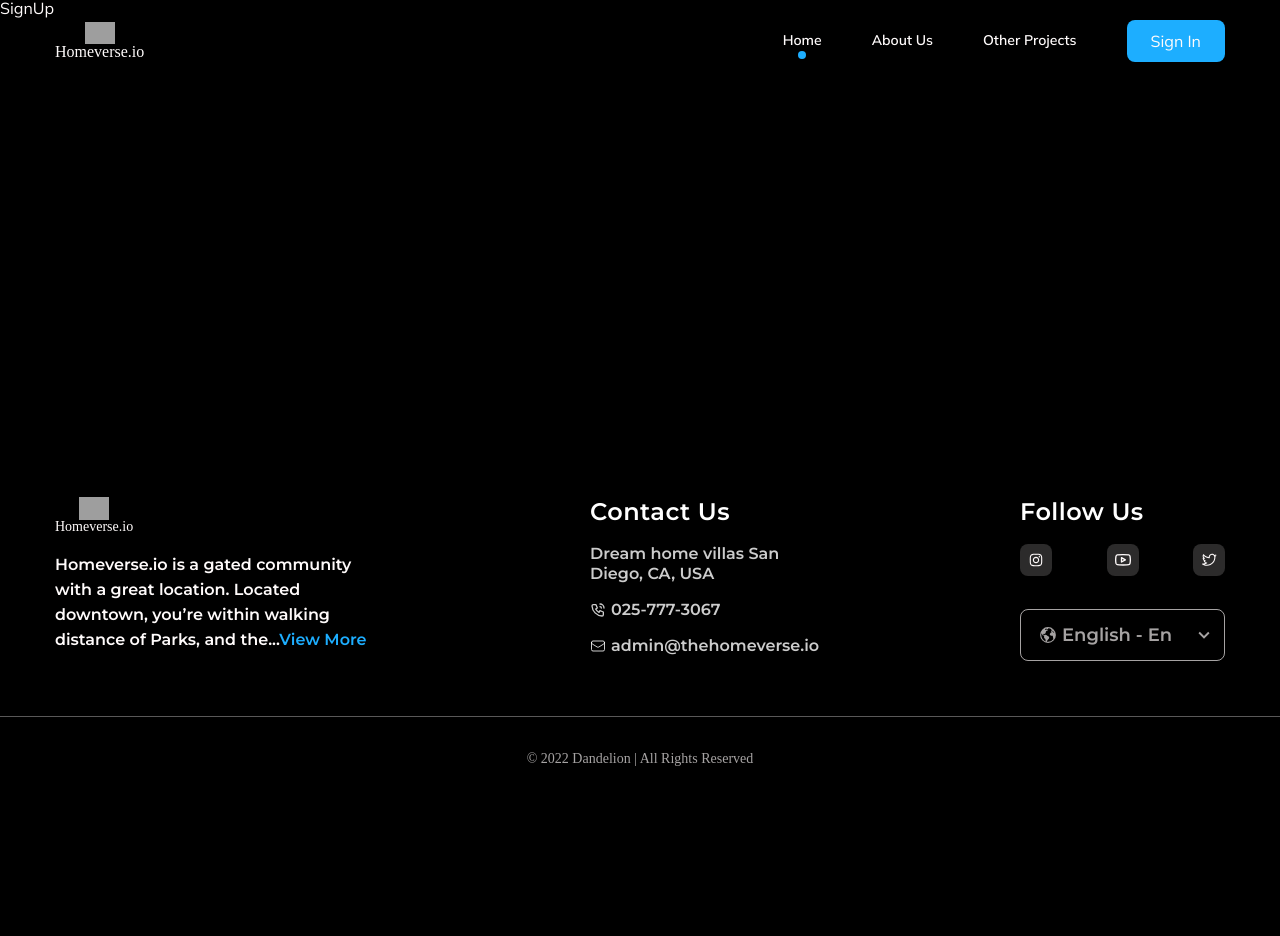
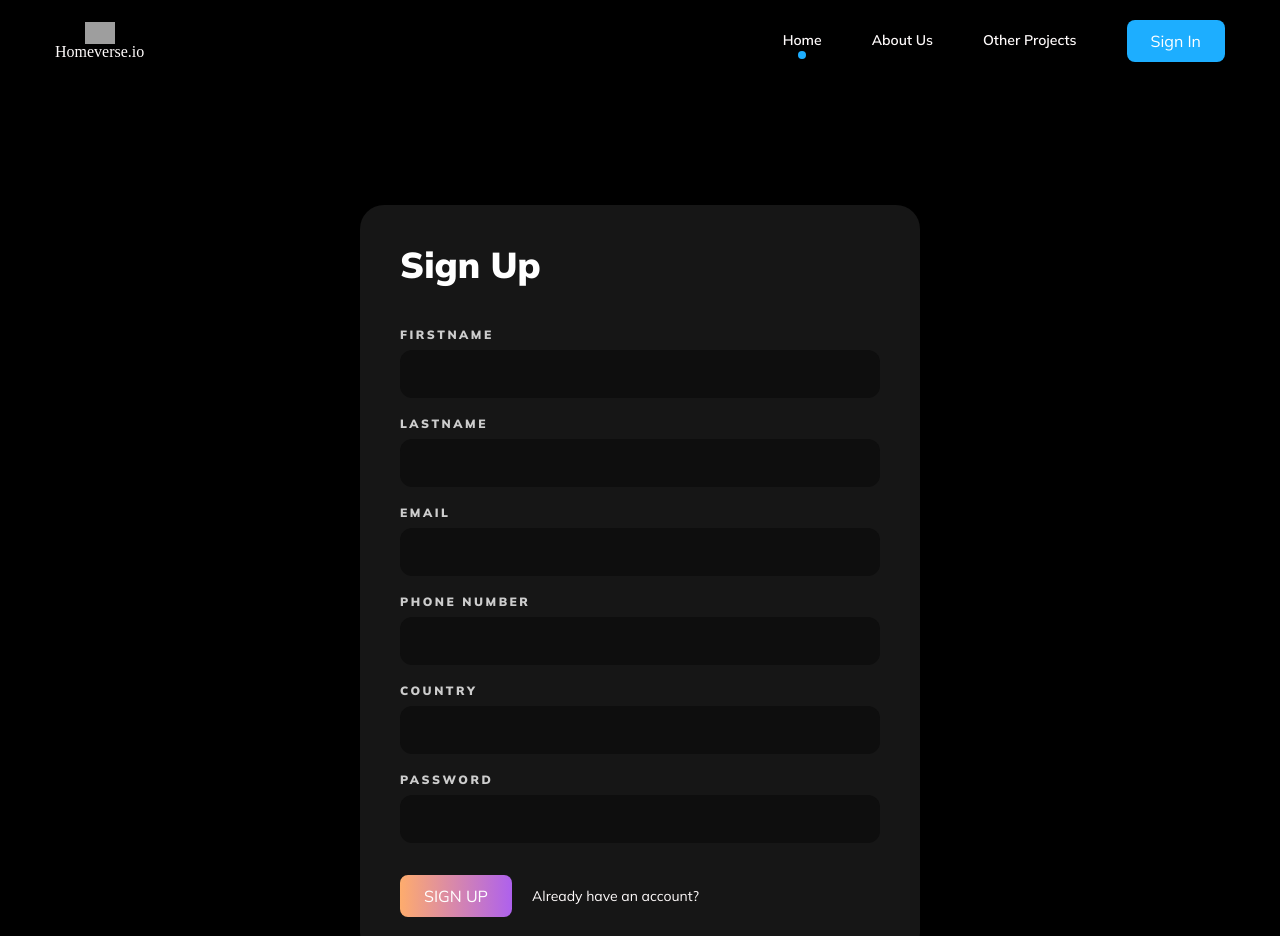
Before and after one commit to Reddripill/Estet-app, a React (Create React App) app: page /auth/signup in a window 1280 px wide. Shown: the top 936 px of the page. Before the commit the page ends 800 px from the top, so only its background shows below. Built offline with nearby package versions, Linux system fonts and the light colour scheme; no server answers; grey boxes are pictures that could not be loaded; a web font is replaced by a local one.

Commit message:
add full signup

```diff
--- a/src/App.tsx
+++ b/src/App.tsx
@@ -9,19 +9,12 @@ import { fetchProducts } from './features/houses/housesSlice';
 import SingleHousePage from './components/Pages/SingleHouse/SingleHousePage';
 import SignIn from './components/UI/SignActions/SignIn';
 import SignUp from './components/UI/SignActions/SignUp';
-// import { useGetHousesQuery } from './api/apiSlice';
-
-async function fluid() {
-	const response = await fetch('http://localhost:4444/auth/login');
-	const data = await response.json();
-	console.log(data);
-}
+import RequireAuth from './features/auth/RequireAuth';
+import AuthorizedUser from './features/auth/AuthorizedUser';
 
 function App() {
 	const dispatch = useAppDispatch();
 	dispatch(fetchProducts());
-	// const { data: house, isSuccess } = useGetHousesQuery();
-	fluid()
 	return (
 		<Routes>
 			<Route path='/' element={<Layout />}>
@@ -36,6 +29,9 @@ function App() {
 				/>
 				<Route path='auth/signin' element={<SignIn />} />
 				<Route path='auth/signup' element={<SignUp />} />
+				<Route element={<RequireAuth />}>
+					<Route path='welcome' element={<AuthorizedUser />} />
+				</Route>
 			</Route>
 			<Route path='*' element={<NotFoundPage />} />
 		</Routes>
--- a/src/app/api/apiSlice.ts
+++ b/src/app/api/apiSlice.ts
@@ -1,10 +1,11 @@
-import { createApi, fetchBaseQuery } from '@reduxjs/toolkit/query/react';
-import { HouseCard } from '../../utils/types';
+import { BaseQueryFn, createApi, fetchBaseQuery } from '@reduxjs/toolkit/query/react';
+import { Credentials, UserCredentialsWithId } from '../../utils/types';
 import { RootState } from '../store';
+import { setCredentials } from '../../features/auth/authSlice';
 
 
-const basedQuery = fetchBaseQuery({
-	baseUrl: 'localhost:4444/',
+const baseQuery = fetchBaseQuery({
+	baseUrl: 'http://localhost:4444/',
 	prepareHeaders(headers, api) {
 		const token = (api.getState() as RootState).auth.token;
 		if (token) {
@@ -14,17 +15,30 @@ const basedQuery = fetchBaseQuery({
 	}
 })
 
+const baseQueryWithReauth: BaseQueryFn = async (args, api, extraOptions) => {
+	let result = await baseQuery(args, api, extraOptions);
+	if (result?.error?.status === 403) {
+		const refresh = await baseQuery('/refresh', api, extraOptions);
+		if (refresh.data) {
+			const user = (api.getState() as RootState).auth.user;
+			api.dispatch(setCredentials({ ...refresh.data, user } as Credentials))
+			result = await baseQuery(args, api, extraOptions);
+		}
+	}
+	return result;
+}
+
 
 export const apiSlice = createApi({
 	reducerPath: 'api',
-	baseQuery: fetchBaseQuery({
-		baseUrl: 'localhost:4444/',
-	}),
+	baseQuery: baseQueryWithReauth,
 	endpoints: builder => ({
-		getHouses: builder.query<HouseCard[], void>({
-			query: () => 'database.json'
-		}),
+		getAllUsers: builder.query<UserCredentialsWithId[], void>({
+			query: () => '/allUsers',
+		})
 	}),
 })
 
-export const { useGetHousesQuery } = apiSlice;
+export const {
+	useGetAllUsersQuery,
+} = apiSlice
--- a/src/components/Pages/MainPage/Page.tsx
+++ b/src/components/Pages/MainPage/Page.tsx
@@ -15,7 +15,6 @@ function Page() {
 			<AboutUs id='aboutUs' />
 			<OtherProjects id='otherProjects' />
 			<Connect />
-			{/* <AutoRefs /> */}
 		</>
 	)
 }
--- a/src/components/UI/Header.tsx
+++ b/src/components/UI/Header.tsx
@@ -63,11 +63,11 @@ function Header() {
 					</Logo>
 					<Actions>
 						<NavLinks />
-						<Button isBlue={true}>
-							<Link to='http://localhost:3000/auth/signin'>
+						<Link to='http://localhost:3000/auth/signin'>
+							<Button isBlue={true}>
 								Sign In
-							</Link>
-						</Button>
+							</Button>
+						</Link>
 					</Actions>
 				</HeaderContainer>
 			</Wrapper>
--- a/src/components/UI/SignActions/SignIn.tsx
+++ b/src/components/UI/SignActions/SignIn.tsx
@@ -3,6 +3,7 @@ import { useInput } from '../../../utils/hooks/useInput'
 import styled from 'styled-components';
 import Input from '../Input';
 import Button from '../Button';
+import { Link } from 'react-router-dom';
 
 const SignInWrapper = styled.div`
 	height: 100%;
@@ -32,10 +33,10 @@ const Form = styled.form`
 	align-items: flex-start;
 	gap: 32px;
 `
-const SigninInputs = styled.div`
+const SignInInputs = styled.div`
 	width: 100%;
 `
-const SigninInput = styled.div`
+const SignInInput = styled.div`
 	display: flex;
 	flex-direction: column;
 	gap: 5px;
@@ -45,7 +46,7 @@ const SigninInput = styled.div`
 		margin-bottom: 0px;
 	}
 `
-const SigninInputLabel = styled.label`
+const SignInInputLabel = styled.label`
 	font-family: 'Mulish';
 	font-weight: 800;
 	font-size: 12px;
@@ -54,8 +55,16 @@ const SigninInputLabel = styled.label`
 	text-transform: uppercase;
 	color: #CDCDCD;
 `
-const SigninButton = styled(Button)`
+const SignInBottom = styled.div`
+	display: flex;
+	align-items: center;
+	gap: 20px;
+`
+const SignInButton = styled(Button)`
 	text-transform: uppercase;
+`
+const SignInLink = styled(Link)`
+	font-size: 14px;
 `
 
 const SignIn = () => {
@@ -66,17 +75,20 @@ const SignIn = () => {
 			<SignInBody>
 				<Title>Sign In</Title>
 				<Form>
-					<SigninInputs>
-						<SigninInput>
-							<SigninInputLabel htmlFor='signin-email'>email</SigninInputLabel>
+					<SignInInputs>
+						<SignInInput>
+							<SignInInputLabel htmlFor='signin-email'>email</SignInInputLabel>
 							<Input inputEntity={email} name='signin-email' />
-						</SigninInput>
-						<SigninInput>
-							<SigninInputLabel htmlFor='password-email'>password</SigninInputLabel>
+						</SignInInput>
+						<SignInInput>
+							<SignInInputLabel htmlFor='password-email'>password</SignInInputLabel>
 							<Input inputEntity={password} name='password-email' />
-						</SigninInput>
-					</SigninInputs>
-					<SigninButton isBlue={false}>SIGN IN</SigninButton>
+						</SignInInput>
+					</SignInInputs>
+					<SignInBottom>
+						<SignInButton isBlue={false}>SIGN IN</SignInButton>
+						<SignInLink to='http://localhost:3000/auth/signup'>Doesn't have an account?</SignInLink>
+					</SignInBottom>
 				</Form>
 			</SignInBody>
 		</SignInWrapper>
--- a/src/components/UI/SignActions/SignUp.tsx
+++ b/src/components/UI/SignActions/SignUp.tsx
@@ -1,8 +1,153 @@
 import React from 'react'
+import { useInput } from '../../../utils/hooks/useInput'
+import styled from 'styled-components';
+import Input from '../Input';
+import Button from '../Button';
+import { Link, useNavigate } from 'react-router-dom';
+import { useRegisterUserMutation } from '../../../features/auth/authWithApiSlice';
+import { useAppDispatch } from '../../../app/hooks';
+import { setCredentials } from '../../../features/auth/authSlice';
+
+const SignUpWrapper = styled.div`
+	height: 100%;
+	display: flex;
+	align-items: center;
+	justify-content: center;
+	margin-top: 205px;
+	margin-bottom: 100px;
+`
+const SignUpBody = styled.div`
+	background: #161616;
+	width: 560px;
+	padding: 40px;
+	border-radius: 24px;
+`
+const Title = styled.div`
+	font-family: 'Mulish';
+	font-weight: 700;
+	font-size: 36px;
+	line-height: 40px;
+	color: #FFFFFF;
+	margin-bottom: 40px;
+`
+const Form = styled.form`
+	display: flex;
+	flex-direction: column;
+	align-items: flex-start;
+	gap: 32px;
+`
+const SignUpInputs = styled.div`
+	width: 100%;
+`
+const SignUpInput = styled.div`
+	display: flex;
+	flex-direction: column;
+	gap: 5px;
+	margin-bottom: 16px;
+	width: 100%;
+	&:last-child {
+		margin-bottom: 0px;
+	}
+`
+const SignUpInputLabel = styled.label`
+	font-family: 'Mulish';
+	font-weight: 800;
+	font-size: 12px;
+	line-height: 20px;
+	letter-spacing: 0.21em;
+	text-transform: uppercase;
+	color: #CDCDCD;
+`
+const SignUpBottom = styled.div`
+	display: flex;
+	align-items: center;
+	gap: 20px;
+`
+const SignUpButton = styled(Button)`
+	text-transform: uppercase;
+`
+const SignUpLink = styled(Link)`
+	font-size: 14px;
+`
 
 const SignUp = () => {
+	const [register, { isLoading, isSuccess, data: registerResponse }] = useRegisterUserMutation()
+	const firstname = useInput('');
+	const lastname = useInput('');
+	const email = useInput('');
+	const phonenumber = useInput('');
+	const country = useInput('');
+	const password = useInput('');
+
+	const navigate = useNavigate();
+	const dispatch = useAppDispatch();
+
+	const clickHandler = async () => {
+		await register({
+			firstname: firstname.value,
+			lastname: lastname.value,
+			email: email.value,
+			password: password.value,
+			phoneNumber: phonenumber.value,
+			country: country.value,
+		})
+		if (isSuccess) {
+			dispatch(setCredentials({
+				user: {
+					firstname: firstname.value,
+					lastname: lastname.value,
+				},
+				token: registerResponse?.accessToken as string,
+			}))
+			navigate('/welcome', {
+				replace: true,
+			})
+			firstname.sendData()
+			lastname.sendData()
+			email.sendData()
+			phonenumber.sendData()
+			country.sendData()
+			password.sendData()
+		}
+	}
 	return (
-		<div>SignUp</div>
+		<SignUpWrapper>
+			<SignUpBody>
+				<Title>Sign Up</Title>
+				<Form>
+					<SignUpInputs>
+						<SignUpInput>
+							<SignUpInputLabel htmlFor='signup-firstname'>firstname</SignUpInputLabel>
+							<Input inputEntity={firstname} name='signup-firstname' />
+						</SignUpInput>
+						<SignUpInput>
+							<SignUpInputLabel htmlFor='signup-lastname'>lastname</SignUpInputLabel>
+							<Input inputEntity={lastname} name='signup-lastname' />
+						</SignUpInput>
+						<SignUpInput>
+							<SignUpInputLabel htmlFor='signin-email'>email</SignUpInputLabel>
+							<Input inputEntity={email} name='signin-email' />
+						</SignUpInput>
+						<SignUpInput>
+							<SignUpInputLabel htmlFor='signup-phonenumber'>phone number</SignUpInputLabel>
+							<Input inputEntity={phonenumber} name='signup-phonenumber' />
+						</SignUpInput>
+						<SignUpInput>
+							<SignUpInputLabel htmlFor='signup-country'>country</SignUpInputLabel>
+							<Input inputEntity={country} name='signup-country' />
+						</SignUpInput>
+						<SignUpInput>
+							<SignUpInputLabel htmlFor='password-email'>password</SignUpInputLabel>
+							<Input inputEntity={password} name='password-email' />
+						</SignUpInput>
+					</SignUpInputs>
+					<SignUpBottom>
+						<SignUpButton isBlue={false} clickHandler={clickHandler}>SIGN UP</SignUpButton>
+						<SignUpLink to='http://localhost:3000/auth/signin'>Already have an account?</SignUpLink>
+					</SignUpBottom>
+				</Form>
+			</SignUpBody>
+		</SignUpWrapper>
 	)
 }
 
--- /dev/null
+++ b/src/features/auth/AuthorizedUser.tsx
@@ -0,0 +1,22 @@
+import React from 'react'
+import { useGetAllUsersQuery } from '../../app/api/apiSlice'
+
+const AuthorizedUser = () => {
+	const { data: allUsers, isLoading } = useGetAllUsersQuery();
+	console.log();
+	return (
+		<>
+			{!isLoading && allUsers &&
+				<ul>
+					{allUsers.map(user => (
+						<li key={user.firstname}>
+							{user.firstname}
+						</li>
+					))}
+				</ul>
+			}
+		</>
+	)
+}
+
+export default AuthorizedUser
--- /dev/null
+++ b/src/features/auth/RequireAuth.tsx
@@ -0,0 +1,21 @@
+import React from 'react'
+import { useAppSelector } from '../../app/hooks';
+import { getAccessToken } from './authSlice';
+import { Outlet, Navigate } from 'react-router-dom';
+
+const RequireAuth = () => {
+	const token = useAppSelector(getAccessToken);
+	return (
+		<>
+			{token ?
+				<Outlet /> :
+				<Navigate
+					to='/auth/signup'
+					replace={true}
+				/>
+			}
+		</>
+	)
+}
+
+export default RequireAuth;
--- a/src/features/auth/authSlice.ts
+++ b/src/features/auth/authSlice.ts
@@ -1,12 +1,9 @@
 import { PayloadAction, createSlice } from "@reduxjs/toolkit";
 import { RootState } from "../../app/store";
+import { Credentials } from "../../utils/types";
 
-interface IState {
-	user: string | null;
-	token: string | null;
-}
 
-const initialState: IState = {
+const initialState: Credentials = {
 	user: null,
 	token: null,
 }
@@ -15,7 +12,7 @@ export const authSlice = createSlice({
 	name: 'auth',
 	initialState,
 	reducers: {
-		setCredentials(state, action: PayloadAction<IState>) {
+		setCredentials(state, action: PayloadAction<Credentials>) {
 			state.user = action.payload.user;
 			state.token = action.payload.token;
 		},
--- a/src/features/auth/authWithApiSlice.ts
+++ b/src/features/auth/authWithApiSlice.ts
@@ -1 +1,18 @@
-export { createApi } from '@reduxjs/toolkit/query/react';
+import { apiSlice } from "../../app/api/apiSlice";
+import { Auth, UserCredentials } from "../../utils/types";
+
+export const authApiSlice = apiSlice.injectEndpoints({
+	endpoints: builder => ({
+		registerUser: builder.mutation<Auth, UserCredentials>({
+			query: (patch) => ({
+				url: 'auth/signup',
+				method: 'POST',
+				body: patch
+			})
+		})
+	})
+})
+
+export const {
+	useRegisterUserMutation,
+} = authApiSlice
```
Also changed, not shown: src/utils/types.ts (+24 -0 lines).
